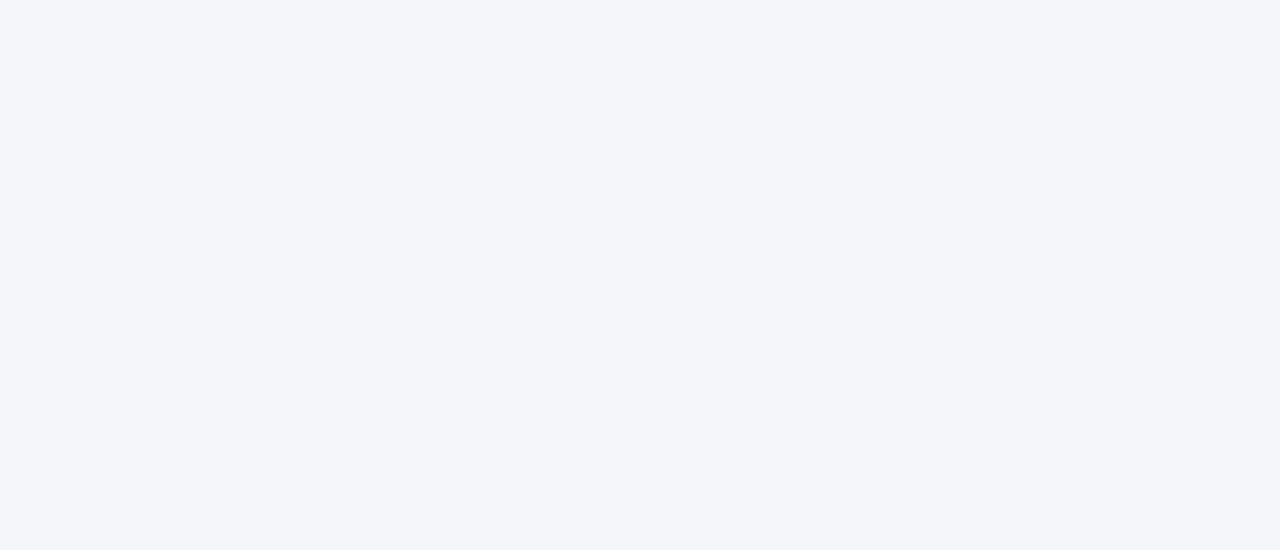
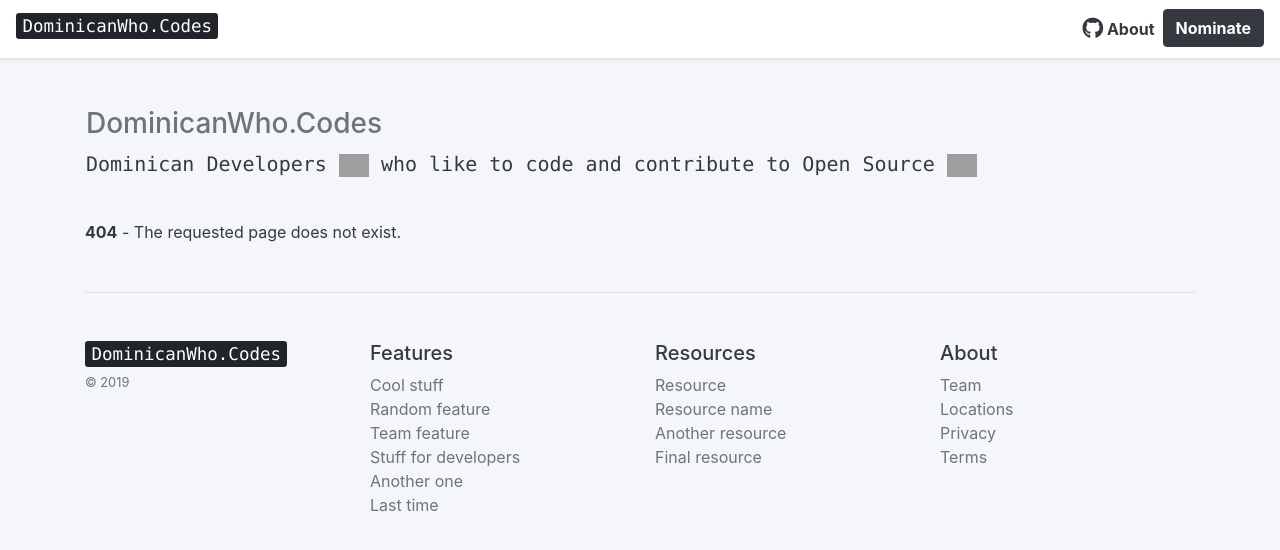
Before and after one commit to AngelGarcia13/DominicanWhoCodes, an Angular app in the folder DWC.Angular/ClientApp/: page /404 in a window 1280 px wide. Before the commit this address led to /. Shown: the top 550 px of the page. Built offline with nearby package versions, Linux system fonts and the light colour scheme; grey boxes are pictures that could not be loaded.

Commit message:
404 page when url does not exist or match.

```diff
--- a/DWC.Angular/ClientApp/src/app/app.module.ts
+++ b/DWC.Angular/ClientApp/src/app/app.module.ts
@@ -7,6 +7,7 @@
 import { AppComponent } from './app.component';
 import { HomeComponent } from './pages/home/home.component';
 import { PagesModule } from './pages/pages.module';
+import { NotFoundComponent } from './pages/not-found/not-found.component';
 
 @NgModule({
   declarations: [
@@ -19,6 +20,8 @@
     PagesModule,
     RouterModule.forRoot([
       { path: '', component: HomeComponent, pathMatch: 'full' },
+      { path: '404', component: NotFoundComponent },
+      { path: '**', redirectTo: '/404' }
     ])
   ],
   providers: [],
--- /dev/null
+++ b/DWC.Angular/ClientApp/src/app/pages/not-found/not-found.component.html
@@ -0,0 +1,16 @@
+<app-nav-menu></app-nav-menu>
+
+<div class="container">
+    <div class="row">
+        <app-header-summary></app-header-summary>
+    </div>
+    <div class="row">
+      <div class="col-sm-12 col-md-12">
+          <span><b>404</b> - The requested page does not exist.</span>
+      </div>
+    </div>
+</div>
+
+<div class="container">
+    <app-footer></app-footer>
+</div>
--- /dev/null
+++ b/DWC.Angular/ClientApp/src/app/pages/not-found/not-found.component.ts
@@ -0,0 +1,12 @@
+import { Component, OnInit } from '@angular/core';
+
+@Component({
+  selector: 'app-not-found',
+  templateUrl: './not-found.component.html',
+  styleUrls: ['./not-found.component.css']
+})
+export class NotFoundComponent implements OnInit {
+  constructor() { }
+
+  ngOnInit(): void { }
+}
--- a/DWC.Angular/ClientApp/src/app/pages/pages.module.ts
+++ b/DWC.Angular/ClientApp/src/app/pages/pages.module.ts
@@ -3,9 +3,10 @@
 import { HomeComponent } from './home/home.component';
 import { CoreModule } from '../core/core.module';
 import { CommonModule } from '@angular/common';
+import { NotFoundComponent } from './not-found/not-found.component';
 
 @NgModule({
-  declarations: [HomeComponent],
+  declarations: [HomeComponent, NotFoundComponent],
   imports: [
     CommonModule,
     CoreModule,
```
Also changed, not shown: DWC.Angular/ClientApp/src/app/pages/not-found/not-found.component.css (added).
